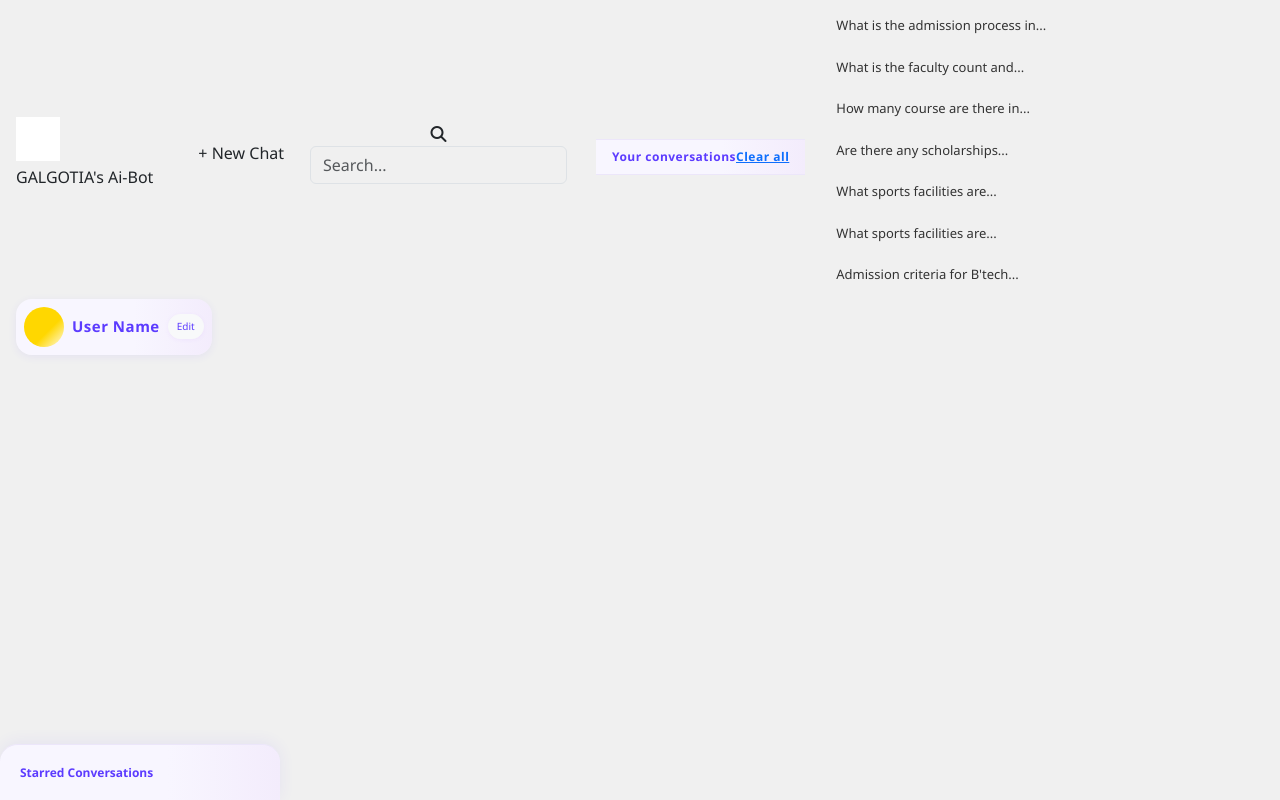
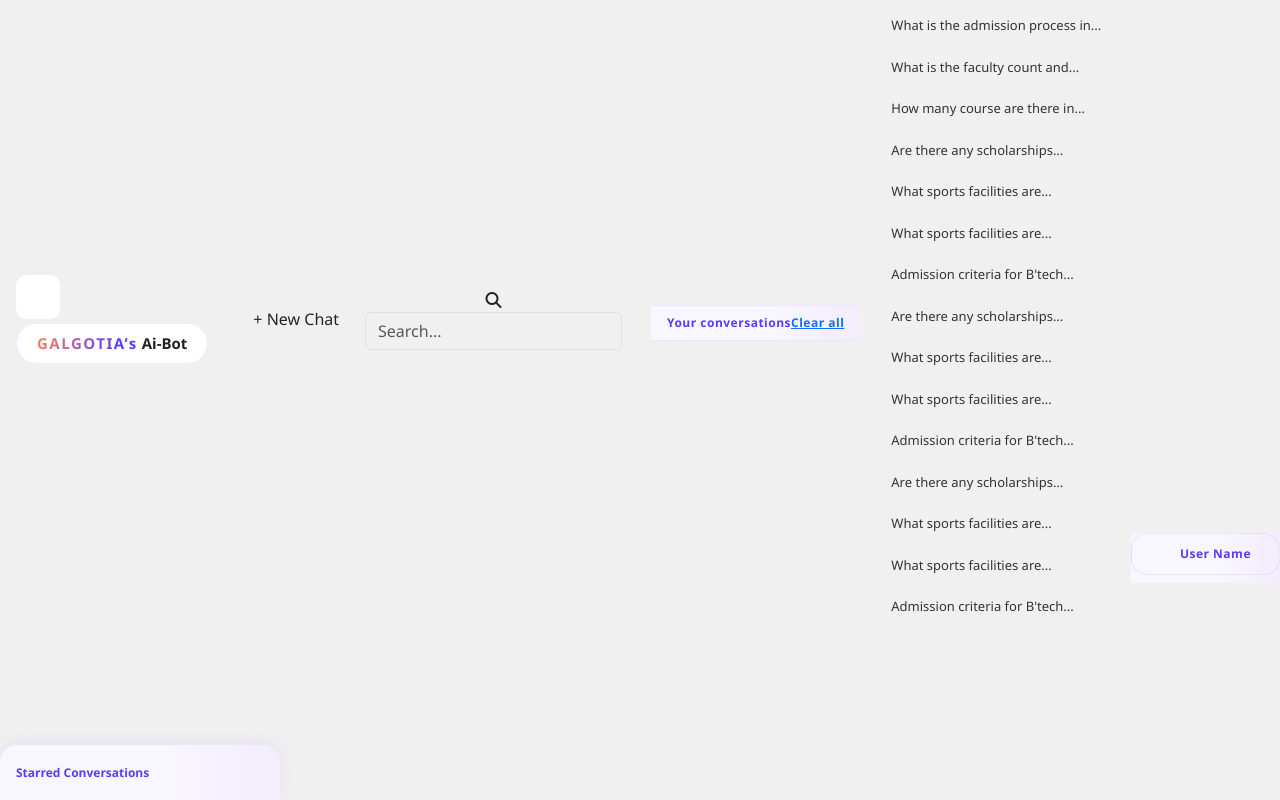
Before and after one commit to Jairo-kibet/AI-BOT, a Django app: page /sidebar/ in a window 1280 px wide. Run offline with Django 4.2, Linux system fonts and the light colour scheme.

Commit message:
sidebar user interface section refixed

```diff
--- a/frontend/templates/includes/sidebar_section.html
+++ b/frontend/templates/includes/sidebar_section.html
@@ -32,19 +32,53 @@
         height: 50px;
         }
 
-        .sidebar .icon-box {
-        color: #8d4eff;
-        font-size: 18px;
+        .sidebar-title {
+
         }
 
-        .sidebar .title-text {
+        .sidebar-title .tag{
+            background: white;
+            display: inline-block;
+            padding: 8px 20px;
+            border: 1px solid #a45cff22;
+            border-radius: 20px;
             font-weight: 600;
-        font-size: 14px;
-        letter-spacing: 2px;
-        color: #000;
-        white-space: nowrap;
-        overflow: hidden;
-        text-overflow: ellipsis;
+            color: #222;
+            font-size: 15px;
+        }
+
+        .sidebar-title .tag span {
+            background: linear-gradient(90deg, #ff7e5f, #5c3bff 80%);
+            -webkit-background-clip: text;
+            -webkit-text-fill-color: transparent;
+            background-clip: text;
+            color: transparent;
+            letter-spacing: 1.5px;
+        }
+
+        .icon-gradient-btn {
+            background: #ffffff;
+            width: 44px;
+            height: 44px;
+            display: flex;
+            align-items: center;
+            justify-content: center;
+            font-size: 22px;
+            transition: box-shadow 0.2s;
+            margin-bottom: 4px;
+            cursor: pointer;
+            border-radius: 10px;
+        }
+        .icon-gradient-btn:active {
+            box-shadow: 0 2px 8px rgba(134, 97, 249, 0.18), 0 1px 2px rgba(0,0,0,0.10);
+        }
+        .icon-gradient-btn i {
+            background: linear-gradient(90deg, #ff7e5f, #5c3bff 80%);
+            -webkit-background-clip: text;
+            -webkit-text-fill-color: transparent;
+            background-clip: text;
+            color: transparent;
+            letter-spacing: 1.5px;
         }
 
         .sidebar .new-chat-btn {
@@ -284,7 +318,7 @@
           border-radius: 8px;
         }
         .scrollable-conversations::-webkit-scrollbar-track {
-          background: transparent;
+          background:rgba(255, 255, 255, 0);
           border-radius: 8px;
         }
         .starred-scrollable::-webkit-scrollbar {
@@ -294,101 +328,45 @@
           position: absolute;
           right: 0;
         }
-        .starred-scrollable::-webkit-scrollbar-thumb {
-          background: #ffd966;
-          border-radius: 8px;
-        }
         .starred-scrollable::-webkit-scrollbar-track {
           background: transparent;
           border-radius: 8px;
           margin-top: 0px;
         }
-        .starred-scrollable {
-          scrollbar-width: thin;
-          scrollbar-color: #ffd966 transparent;
-          padding-right: 2px;
-        }
-    .icon-gradient-btn {
-        background: #ffffff;
-        width: 44px;
-        height: 44px;
-        display: flex;
-        align-items: center;
-        justify-content: center;
-        font-size: 22px;
-        transition: box-shadow 0.2s;
-        margin-bottom: 4px;
-        cursor: pointer;
-    }
-    .icon-gradient-btn:active {
-        box-shadow: 0 2px 8px rgba(134, 97, 249, 0.18), 0 1px 2px rgba(0,0,0,0.10);
-    }
-    .icon-gradient-btn i {
-        background: linear-gradient(90deg, #ff7e5f, #5c3bff 80%);
-        -webkit-background-clip: text;
-        -webkit-text-fill-color: transparent;
-        background-clip: text;
-        color: transparent;
-        letter-spacing: 1.5px;
-    }
-    .sidebar .sidebar-options .d-flex {
-        gap: 10px;
-    }
-    .sidebar .new-chat-btn.shrink-btn {
-        margin-right: 10px;
-    }
-
         .starred-conversations-section {
         position: fixed;
         left: 0;
         bottom: 0;
         width: 280px;
         z-index: 10;
-      transition: height 0.4s cubic-bezier(0.4,0,0.2,1), box-shadow 0.3s;
+        transition: height 0.5s cubic-bezier(0.4,0,0.2,1), box-shadow 0.3s;
         box-shadow: 0 -2px 16px rgba(92,59,255,0.07);
         border-radius: 18px 18px 0 0;
         cursor: pointer;
         height: 56px;
         overflow: hidden;
+        background: linear-gradient(90deg,#f8f6ff 60%,#f3ecfc 100%);
         }
         .starred-conversations-section.expanded {
-      height: 50vh;
+        height: 70vh;
         min-height: 180px;
-      max-height: 60vh;
+        max-height: 80vh;
         box-shadow: 0 -8px 32px rgba(92,59,255,0.13);
         cursor: default;
         }
         .starred-conversations-section .conversations {
         opacity: 0;
         pointer-events: none;
-      transition: opacity 0.3s;
+        transition: opacity 0.3s, max-height 0.5s cubic-bezier(0.4,0,0.2,1);
         max-height: 0;
         overflow-y: hidden;
         }
         .starred-conversations-section.expanded .conversations {
         opacity: 1;
         pointer-events: auto;
-      max-height: calc(50vh - 56px - 32px); /* 50vh minus header and padding */
+        max-height: calc(70vh - 56px - 32px); /* 70vh minus header and padding */
         overflow-y: auto;
-      transition: opacity 0.3s 0.1s;
-    }
-    .starred-conversations-section.expanded .conversations::-webkit-scrollbar {
-      width: 8px;
-      background: transparent;
-      border-radius: 8px;
-    }
-    .starred-conversations-section.expanded .conversations::-webkit-scrollbar-thumb {
-      background:rgb(255, 198, 255);
-      border-radius: 8px;
-    }
-    .starred-conversations-section.expanded .conversations::-webkit-scrollbar-track {
-      background: transparent;
-      border-radius: 8px;
-    }
-    .starred-conversations-section.expanded .conversations {
-      scrollbar-width: thin;
-      scrollbar-color: rgb(255, 198, 255) transparent;
-      padding-right: 2px;
+        transition: opacity 0.3s, max-height 0.5s cubic-bezier(0.4,0,0.2,1);
         }
         .starred-conversations-section .starred-header {
         display: flex;
@@ -399,6 +377,13 @@
         .starred-conversations-section.expanded .starred-header {
         cursor: pointer;
         }
+        .starred-conversations-section .starred-header .bi-arrow-up-short {
+          transition: transform 0.5ms cubic-bezier(0.4,0,0.2,1);
+          transition-delay: 0ms;
+        }
+        .starred-conversations-section.expanded .starred-header .bi-arrow-up-short {
+          transform: rotate(180deg);
+        }
         /* Update star icon color in conversation items */
         .starred-conversations-section .bi-star-fill {
         color: #FFD700 !important;
@@ -408,7 +393,9 @@
     <div class="icon-gradient-btn" id="sidebarCloseBtn">
         <i class="bi bi-window-sidebar"></i>
     </div>
-    <div class="sidebar-title text-center"><span>GALGOTIA's</span> Ai-Bot</div>
+    <div class="sidebar-title d-flex flex-column align-items-center">
+        <div class="tag"><span>GALGOTIA’s</span> Ai-Bot</div>
+    </div>
 </div>
 <div class="sidebar-options px-3">
   <div class="d-flex align-items-center justify-content-between">
@@ -433,16 +420,31 @@
       <div class="conversation-item"><i class="bi bi-chat-square-dots" style="margin-right: 5px;"></i> What sports facilities are...</div>
       <div class="conversation-item"><i class="bi bi-chat-square-dots" style="margin-right: 5px;"></i> What sports facilities are...</div>
       <div class="conversation-item"><i class="bi bi-chat-square-dots" style="margin-right: 5px;"></i> Admission criteria for B'tech...</div>
+      <div class="conversation-item"><i class="bi bi-chat-square-dots" style="margin-right: 5px;"></i> Are there any scholarships...</div>
+      <div class="conversation-item"><i class="bi bi-chat-square-dots" style="margin-right: 5px;"></i> What sports facilities are...</div>
+      <div class="conversation-item"><i class="bi bi-chat-square-dots" style="margin-right: 5px;"></i> What sports facilities are...</div>
+      <div class="conversation-item"><i class="bi bi-chat-square-dots" style="margin-right: 5px;"></i> Admission criteria for B'tech...</div>
+      <div class="conversation-item"><i class="bi bi-chat-square-dots" style="margin-right: 5px;"></i> Are there any scholarships...</div>
+      <div class="conversation-item"><i class="bi bi-chat-square-dots" style="margin-right: 5px;"></i> What sports facilities are...</div>
+      <div class="conversation-item"><i class="bi bi-chat-square-dots" style="margin-right: 5px;"></i> What sports facilities are...</div>
+      <div class="conversation-item"><i class="bi bi-chat-square-dots" style="margin-right: 5px;"></i> Admission criteria for B'tech...</div>
     </div>
   </div>
 </div>
 <!-- Starred Conversations at the bottom -->
-<div class="starred-conversations-section px-3 pb-2 pt-2" id="starredSection" style="border-top:1.5px solid #ece6fa; background:linear-gradient(90deg,#f8f6ff 60%,#f3ecfc 100%);">
-  <div class="starred-header d-flex align-items-center mb-2" style="font-size:12px; font-weight:600; color:#ffb300;">
-    <i class="bi bi-arrow-up-short" style="font-size:18px; color:#5c3bff; margin-right:4px;"></i>
+<div class="starred-conversations-section pb-2 pt-2" id="starredSection" style="border-top:1.5px solid #ece6fa; background:linear-gradient(90deg,#f8f6ff 60%,#f3ecfc 100%);">
+  <div class="starred-header px-3 d-flex align-items-center mb-2" style="font-size:12px; font-weight:600; color:#ffb300;">
       <span style="color:#5c3bff;">Starred Conversations</span>
+      <i class="bi bi-arrow-up-short ms-auto" style="font-size:18px; color:#5c3bff; margin-right:4px;"></i>
   </div>
-  <div class="conversations starred-scrollable scrollable-conversations">
+  <div class="conversations px-3 starred-scrollable scrollable-conversations">
+    <div class="conversation-item"><i class="bi bi-star-fill" style="color:#ffb300; margin-right: 5px;"></i> Where is your campus located ?</div>
+    <div class="conversation-item"><i class="bi bi-star-fill" style="color:#ffb300; margin-right: 5px;"></i> Where is your campus located ?</div>
+    <div class="conversation-item"><i class="bi bi-star-fill" style="color:#ffb300; margin-right: 5px;"></i> When does the new academic...</div>
+    <div class="conversation-item"><i class="bi bi-star-fill" style="color:#ffb300; margin-right: 5px;"></i> Where is your campus located ?</div>
+    <div class="conversation-item"><i class="bi bi-star-fill" style="color:#ffb300; margin-right: 5px;"></i> Where is your campus located ?</div>
+    <div class="conversation-item"><i class="bi bi-star-fill" style="color:#ffb300; margin-right: 5px;"></i> When does the new academic...</div>
+    <div class="conversation-item"><i class="bi bi-star-fill" style="color:#ffb300; margin-right: 5px;"></i> Where is your campus located ?</div>
     <div class="conversation-item"><i class="bi bi-star-fill" style="color:#ffb300; margin-right: 5px;"></i> Where is your campus located ?</div>
     <div class="conversation-item"><i class="bi bi-star-fill" style="color:#ffb300; margin-right: 5px;"></i> Where is your campus located ?</div>
     <div class="conversation-item"><i class="bi bi-star-fill" style="color:#ffb300; margin-right: 5px;"></i> When does the new academic...</div>
@@ -454,86 +456,17 @@
     <div class="conversation-item"><i class="bi bi-star-fill" style="color:#ffb300; margin-right: 5px;"></i> When does the new academic...</div>
   </div>
 </div>
-<div class="sidebar-footer mt-auto pb-2 px-3 mb-5">
-  <div class="user-profile-card d-flex align-items-center p-2 mb-3" style="background: linear-gradient(90deg,#f8f6ff 60%,#f3ecfc 100%); border-radius: 16px; box-shadow: 0 2px 8px rgba(92,59,255,0.07);">
-    <div class="user-avatar d-flex align-items-center justify-content-center me-2" style="width:40px; height:40px; border-radius:50%; background:linear-gradient(135deg,#ffd700 60%,#fffbe6 100%);">
-      <i class="bi bi-person-fill" style="font-size:20px;"></i>
+<div class="sidebar-footer mt-auto pb-2 mb-5" style="background: linear-gradient(90deg,#f8f6ff 60%,#f3ecfc 100%);">
+  <div class="user-profile-card d-flex align-items-center" style="background: linear-gradient(90deg,#f8f6ff 60%,#f3ecfc 100%); border-radius: 16px; border: 1px solid rgba(164, 92, 255, 0.13);">
+    <div class="user-avatar d-flex align-items-center justify-content-center me-2" style="width:40px; height:40px; border-radius:50%;">
+      <i class="bi bi-person" style="font-size:16px; color:#5c3bff;"></i>
     </div>
     <div class="user-info flex-grow-1">
-      <div class="user-name" style="font-weight:600; color:#5c3bff; font-size:15px; letter-spacing:0.5px;">User Name</div>
+      <div class="user-name" style="font-weight:600; color:#5c3bff; font-size:12px; letter-spacing:0.5px;">User Name</div>
     </div>
-    <button class="btn btn-sm btn-light ms-2" style="border-radius:12px; font-size:10px; color:#5c3bff; font-weight:400; box-shadow:0 1px 4px #a45cff11; transition:background 0.2s;">Edit</button>
+    <button class="btn btn-sm btn-transparent" style="color:#5c3bff; margin-right: 10px;"><i class="bi bi-pencil"></i></button>
   </div>
 </div>
 <script>
-// Sidebar close button logic for sidebar_section.html
-// This script assumes the sidebar is in a parent with id 'sidebarPanel' and overlay with id 'sidebarOverlay'
-document.addEventListener('DOMContentLoaded', function() {
-    var closeBtn = document.getElementById('sidebarCloseBtn');
-    if (closeBtn) {
-        closeBtn.addEventListener('click', function() {
-            var sidebarPanel = window.parent.document.getElementById('sidebarPanel');
-            var sidebarOverlay = window.parent.document.getElementById('sidebarOverlay');
-            var mainContainer = window.parent.document.querySelector('.main-container');
-            var topLeftButtons = window.parent.document.querySelector('.top-left-buttons');
-            if (sidebarPanel && sidebarOverlay && mainContainer && topLeftButtons) {
-                sidebarPanel.classList.remove('sidebar-visible');
-                sidebarOverlay.classList.remove('sidebar-visible');
-                topLeftButtons.classList.remove('hide-buttons');
-                mainContainer.classList.remove('sidebar-open');
-                setTimeout(function() {
-                    sidebarPanel.style.display = 'none';
-                    sidebarOverlay.style.display = 'none';
-                }, 350);
-            }
-        });
-    }
-});
-// Sidebar search button expand/collapse logic
-(function() {
-    var searchBtn = document.getElementById('sidebarSearchBtn');
-    var newChatBtn = document.querySelector('.sidebar .new-chat-btn');
-    var searchInput = searchBtn ? searchBtn.querySelector('input') : null;
-    if (searchBtn && newChatBtn && searchInput) {
-        searchBtn.addEventListener('click', function(e) {
-            if (!searchBtn.classList.contains('expanded')) {
-                searchBtn.classList.add('expanded');
-                newChatBtn.classList.add('shrink-btn');
-                setTimeout(function() { searchInput.focus(); }, 350);
-                e.stopPropagation();
-            }
-        });
-        // Collapse search on blur or click outside
-        document.addEventListener('click', function(e) {
-            if (searchBtn.classList.contains('expanded') && !searchBtn.contains(e.target)) {
-                searchBtn.classList.remove('expanded');
-                newChatBtn.classList.remove('shrink-btn');
-            }
-        });
-        // Optional: collapse on pressing Escape
-        searchInput.addEventListener('keydown', function(e) {
-            if (e.key === 'Escape') {
-                searchBtn.classList.remove('expanded');
-                newChatBtn.classList.remove('shrink-btn');
-            }
-        });
-    }
-})();
-// Starred conversations expand/collapse logic
-(function() {
-    var starredSection = document.getElementById('starredSection');
-    var starredHeader = starredSection ? starredSection.querySelector('.starred-header') : null;
-    if (starredSection && starredHeader) {
-        starredHeader.addEventListener('click', function(e) {
-            starredSection.classList.toggle('expanded');
-            e.stopPropagation();
-        });
-        // Optional: collapse if click outside
-        document.addEventListener('click', function(e) {
-            if (starredSection.classList.contains('expanded') && !starredSection.contains(e.target)) {
-                starredSection.classList.remove('expanded');
-            }
-        });
-    }
-})();
+
 </script>
```
Also changed, not shown: frontend/static/js/scripts.js (+108 -0 lines), frontend/templates/chatIndex.html (+13 -16 lines), frontend/templates/homePage.html (+2 -29 lines). Lines whose indentation alone changed are shown as unchanged.
